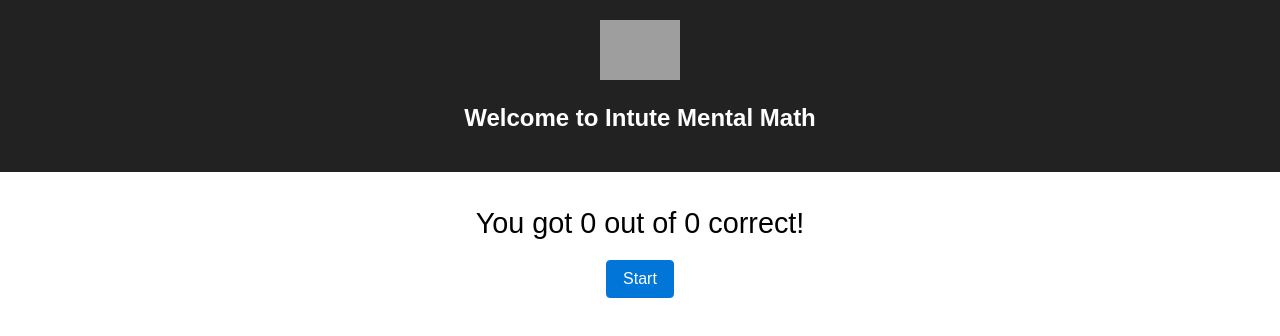
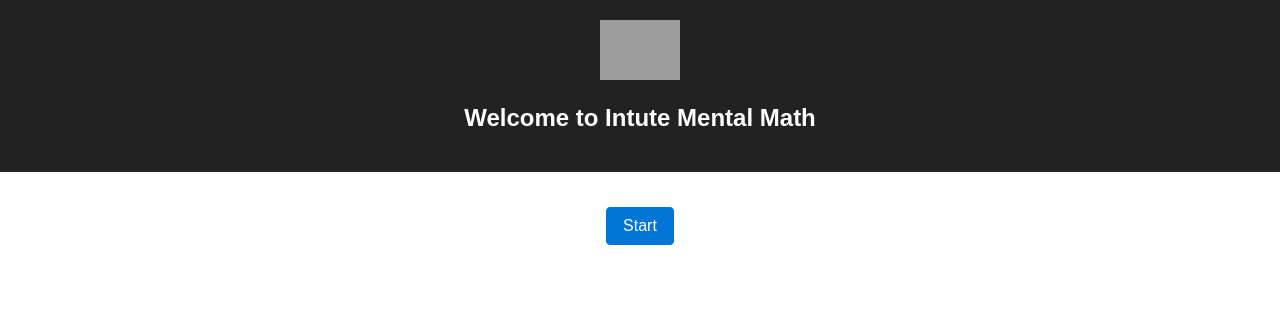
Before and after one commit to zavrick/mental-math, a React (Create React App) app: page / in a window 1280 px wide. Shown: the top 336 px of the page. Built offline with nearby package versions, Linux system fonts and the light colour scheme; grey boxes are pictures that could not be loaded.

Commit message:
completed refactor App.js

```diff
--- a/src/App.jsx
+++ b/src/App.jsx
@@ -27,28 +27,28 @@ StopButton.propTypes = {
   handleClick: PropTypes.func.isRequired,
 };
 
-function Score({ correct, wrong }) {
+function Score({ correctCount, totalCount }) {
   return (
     <div className="score">
-      You got {correct} out of {correct + wrong} correct!
+      You got {correctCount} out of {totalCount} correct!
     </div>
   );
 }
 
 Score.propTypes = {
-  correct: PropTypes.number.isRequired,
-  wrong: PropTypes.number.isRequired,
+  correctCount: PropTypes.number.isRequired,
+  totalCount: PropTypes.number.isRequired,
 };
 
 function TimeCount({ startTime, endTime }) {
-  let timeTaken = (endTime - startTime) / 1000;
-  const seconds = timeTaken % 60;
+  let timeTaken = Math.floor((endTime - startTime) / 1000);
+  const seconds = Math.floor(timeTaken % 60);
   timeTaken /= 60;
-  const minutes = timeTaken % 60;
+  const minutes = Math.floor(timeTaken % 60);
   timeTaken /= 60;
-  const hours = timeTaken % 24;
-  const time = `${hours > 0 && hours} ${hours > 1 ? 'hours' : 'hour'}
-    ${minutes > 0 && minutes} ${minutes > 1 ? 'minutes' : 'minute'}
+  const hours = Math.floor(timeTaken % 24);
+  const time = `${hours > 0 ? `${hours} ${hours > 1 ? 'hours' : 'hour'}` : ''}
+    ${minutes > 0 ? `${minutes} ${minutes > 1 ? 'minutes' : 'minute'}` : ''}
     ${seconds} ${seconds > 1 ? 'seconds' : 'second'}`;
 
   return (
@@ -63,20 +63,50 @@ TimeCount.propTypes = {
   endTime: PropTypes.number.isRequired,
 };
 
-TimeCount.propTypes = {
-  timeTaken: PropTypes.number.isRequired,
+function StoppedContent(props) {
+  const score = props.endTime - props.startTime > 0 &&
+    <Score correctCount={props.correctCount} totalCount={props.totalCount} />;
+  return (
+    <div>
+      {score}
+      {props.endTime - props.startTime > 0 ?
+        <TimeCount startTime={props.startTime} endTime={props.endTime} /> :
+        null}
+      <StartButton handleClick={props.handleStart} />
+    </div>
+  );
+}
+
+StoppedContent.propTypes = {
+  correctCount: PropTypes.number.isRequired,
+  totalCount: PropTypes.number.isRequired,
+  startTime: PropTypes.number.isRequired,
+  endTime: PropTypes.number.isRequired,
+  handleStart: PropTypes.func.isRequired,
 };
+
+function StartedContent(props) {
+  return (
+    <Question handleAnswer={props.handleAnswer} questionNumber={props.questionNumber} />
+  );
+}
+
+StartedContent.propTypes = {
+  questionNumber: PropTypes.number.isRequired,
+  handleAnswer: PropTypes.func.isRequired,
+};
+
 
 class App extends Component {
   constructor() {
     super();
 
     this.state = {
-      start: null,
+      isStarted: false,
       correctCount: 0,
-      wrongCount: 0,
       startTime: 0,
-      timeTaken: 0,
+      endTime: 0,
+      questionNumber: null,
     };
 
     this.handleStart = this.handleStart.bind(this);
@@ -86,59 +116,54 @@ class App extends Component {
 
   handleStart() {
     this.setState({
-      start: true,
+      isStarted: true,
       correctCount: 0,
-      wrongCount: 0,
       startTime: Date.now(),
-      endTime: null,
+      questionNumber: 1,
     });
   }
 
   handleStop() {
     this.setState({
-      start: false,
+      isStarted: false,
       endTime: Date.now(),
     });
   }
 
   handleAnswer(isCorrect) {
+    this.setState(prevState => ({ questionNumber: prevState.questionNumber + 1 }));
     if (isCorrect) {
       this.setState(prevState =>
         ({ correctCount: prevState.correctCount + 1 }),
-      );
-    } else {
-      this.setState(prevState =>
-        ({ wrongCount: prevState.wrongCount + 1 }),
-      );
-    }
-  }
-
-  renderMainSection() {
-    if (this.state.start === null) {
-      return (
-        <div>
-          <Score correct={this.state.correctCount} wrong={this.state.wrongCount}/>
-          {this.state.timeTaken ? <TimeCount timeTaken={this.state.timeTaken} /> : null}
-          <StartButton handleClick={this.handleStart} />
-        </div>
-      );
-    } else {
-      return (
-        <Question handleAnswer={this.handleAnswer} questionNumber={this.state.correctCount + this.state.wrongCount + 1}/>
       );
     }
   }
 
   render() {
+    const correctCount = this.state.correctCount;
+    const questionNumber = this.state.questionNumber;
+    const content = this.state.isStarted ?
+      (<StartedContent
+        questionNumber={questionNumber}
+        handleAnswer={this.handleAnswer}
+      />) :
+      (<StoppedContent
+        correctCount={correctCount}
+        totalCount={questionNumber - 1}
+        startTime={this.state.startTime}
+        endTime={this.state.endTime}
+        handleStart={this.handleStart}
+      />);
+
     return (
       <div className="App">
         <div className="App-header">
           <img src="https://s3-ap-southeast-1.amazonaws.com/intute/web-assets/Logos/Intute-Logo-100.png" className="App-logo" alt="logo" />
           <h2>Welcome to Intute Mental Math</h2>
-          {this.state.start ? <StopButton handleClick={this.handleStop} className="stop"/> : null}
+          {this.state.isStarted && <StopButton handleClick={this.handleStop} className="stop" />}
         </div>
         <div className="content-container">
-          {this.renderMainSection()}
+          {content}
         </div>
       </div>
     );
```
